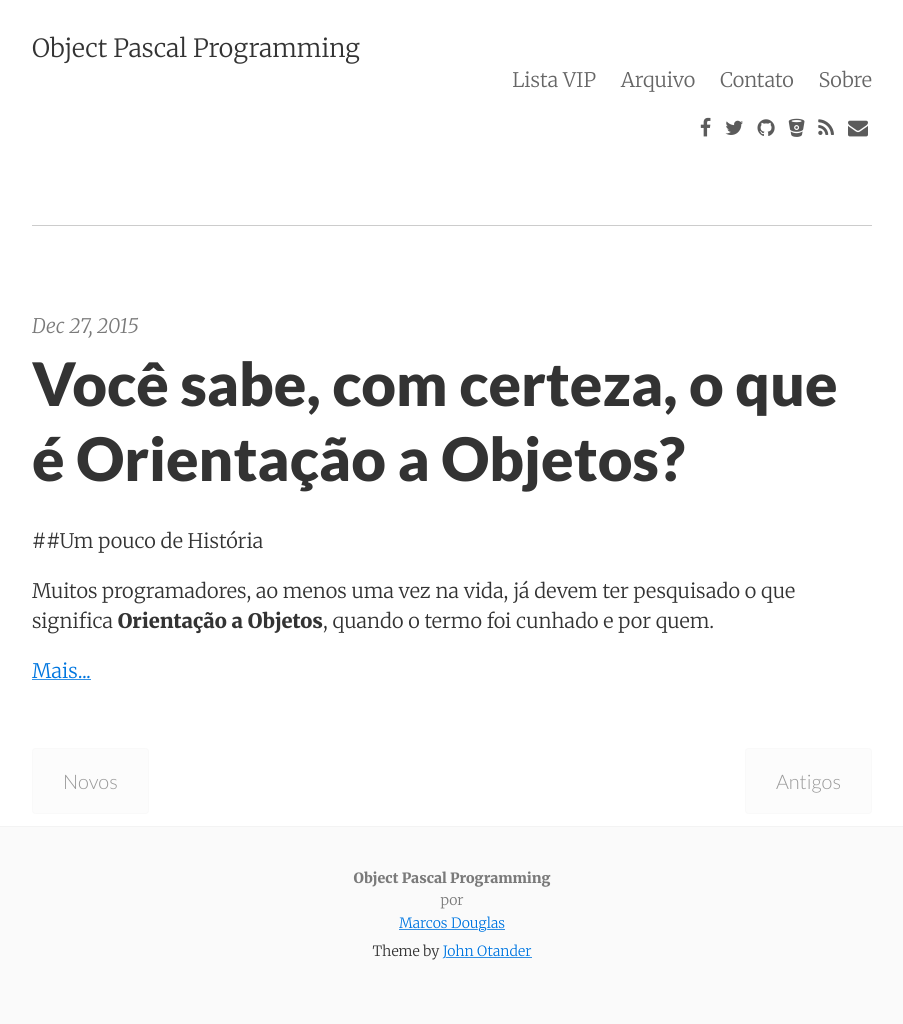
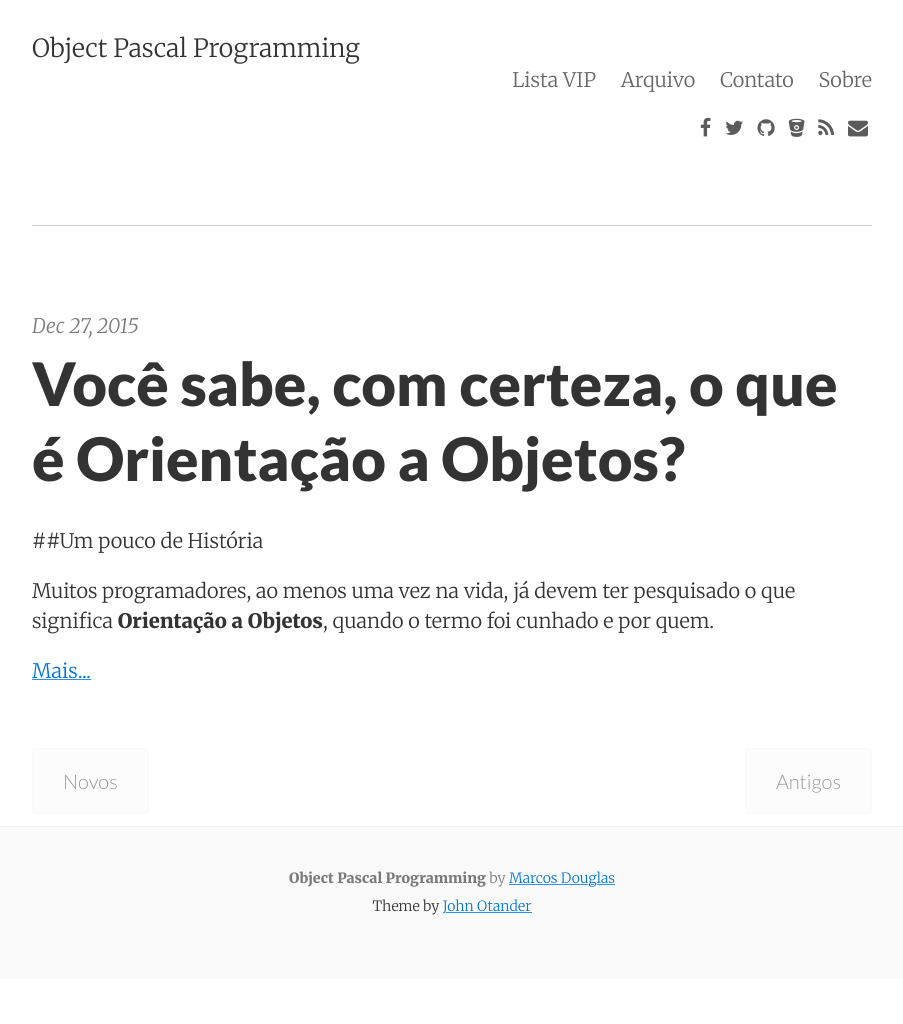
Before and after one commit to mdbs99/opp, a Jekyll site: the page built from index.html, in a window 1280 px wide. Shown: the whole page, without its empty margins (188-1091 px from the left). Built offline with Jekyll 4.4.1, drawn with Linux system fonts in a browser that asks for light colours; nearby versions of some CDN libraries; the list of posts is cut into pages by our own code; after the commit the page ends 979 px from its top, so only the background shows below that.

```diff
--- a/_config.yml
+++ b/_config.yml
@@ -16,7 +16,7 @@ destination: ../site
 
 # Build settings
 highlighter: rouge
-permalink: /posts/:title
+permalink: /posts/:title/
 excerpt_separator: <!--more-->
 paginate: 5
 markdown: kramdown
--- a/_includes/footer.html
+++ b/_includes/footer.html
@@ -1,11 +1,7 @@
   <footer class="center">
   <div class="measure">
     <small>
-      <strong>Object Pascal Programming</strong>
-      <br/>
-      por
-      <br/>
-      <a href="{{site.baseurl}}/about/">Marcos Douglas</a>
+      <strong>Object Pascal Programming</strong> by <a href="{{site.baseurl}}/about/">Marcos Douglas</a>
       <p/>
       Theme by <a href="http://johnotander.com">John Otander</a>
       <br>
```
